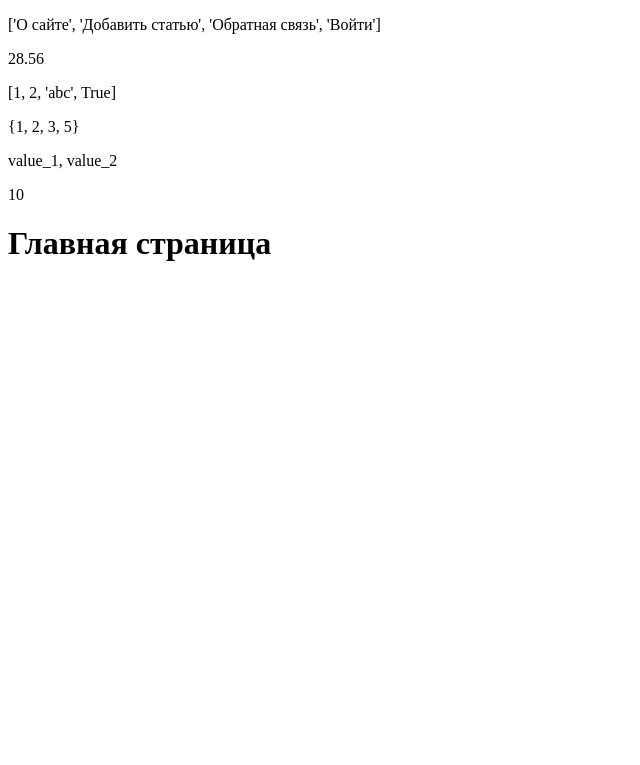
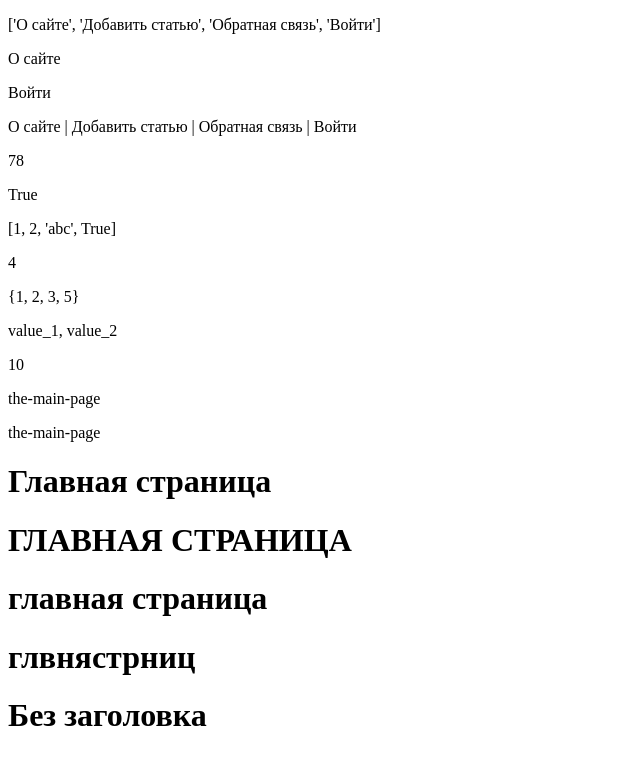
Before and after one commit to Dmitry-Osipov/sitewomen, a Django app: page / in a window 1280 px wide. Shown: the top 765 px of the page, without its empty margins (0-640 px from the left). Run offline with Django 4.2, Linux system fonts and the light colour scheme.

Commit message:
Added description of standard template filters, applied one standard filter inside the view function

```diff
--- a/women/templates/women/index.html
+++ b/women/templates/women/index.html
@@ -13,11 +13,35 @@ dict.key_1. С классами аналогично: требуется обр
 шаблонизатор игнорирует те параметры, что в нём отсутствуют. И ещё важно понимать, что внутри шаблона нельзя указывать
 более 1 переменной. -->
 <p>{{ menu }}</p>
-<p>{{ float }}</p>
+<!-- Получаем первый элемент коллекции. -->
+<p>{{ menu|first }}</p>
+<!-- Получаем последний элемент коллекции. -->
+<p>{{ menu|last }}</p>
+<!-- Объединяем все элементы коллекции в строку с помощью разделителя. -->
+<p>{{ menu|join:' | ' }}</p>
+<!-- Фильтр add преобразовал float к целому числу, затем прибавил 50, по итогу получили 78. -->
+<p>{{ float|add:'50' }}</p>
+<!-- Проверяем кратность числа на 2. Предварительно фильтр преобразовал число к целому числу. -->
+<p>{{ float|divisibleby:'2' }}</p>
 <p>{{ lst }}</p>
+<!-- Получаем длину коллекции. -->
+<p>{{ lst|length }}</p>
 <p>{{ set }}</p>
 <p>{{ dict.key_1 }}, {{ dict.key_2 }}</p>
 <p>{{ obj.a }}</p>
-<h1>{{ title }}</h1>
+<!-- Переводим строку в слаг. -->
+<p>{{ 'The Main Page'|slugify }}</p>
+<!-- Применили фильтр slugify внутри функции представления. -->
+<p>{{ url }}</p>
+<!-- Первый символ делаем заглавными. -->
+<h1>{{ title|capfirst }}</h1>
+<!-- Все символы делаем заглавными. -->
+<h1>{{ title|upper }}</h1>
+<!-- Все символы делаем строчными. -->
+<h1>{{ title|lower }}</h1>
+<!-- Убираем несколько символов в строке. -->
+<h1>{{ title|cut:' '|cut:'а' }}</h1>
+<!-- Если переменной нет (либо выражение ложное с точки зрения языка Python), то указываем стандартное отображение. -->
+<h1>{{ some_title|default:'Без заголовка' }}</h1>
 </body>
 </html>
--- a/women/views.py
+++ b/women/views.py
@@ -1,5 +1,6 @@
 from django.http import HttpResponse, HttpResponseNotFound, Http404, HttpResponseRedirect
 from django.shortcuts import render, redirect
+from django.template.defaultfilters import slugify
 from django.template.loader import render_to_string
 from django.urls import reverse
 
@@ -26,13 +27,15 @@ def index(request):
     передаётся строкой аргументом).
     """
     data = {
-        'title': 'Главная страница',
+        'title': 'главная страница',
         'menu': menu,
         'float': 28.56,
         'lst': [1, 2, 'abc', True],
         'set': {1, 2, 3, 2, 5},
         'dict': {'key_1': 'value_1', 'key_2': 'value_2'},
         'obj': MyClass(10, 20),
+        'some_title': '',
+        'url': slugify('The Main Page'),
     }  # Словарь нужен, чтобы отработали переменные в шаблоне. Переменная в шаблоне - это ключ в словаре внутри функции
     # представления, по которому будет подставлено значение из словаря.
 
```
